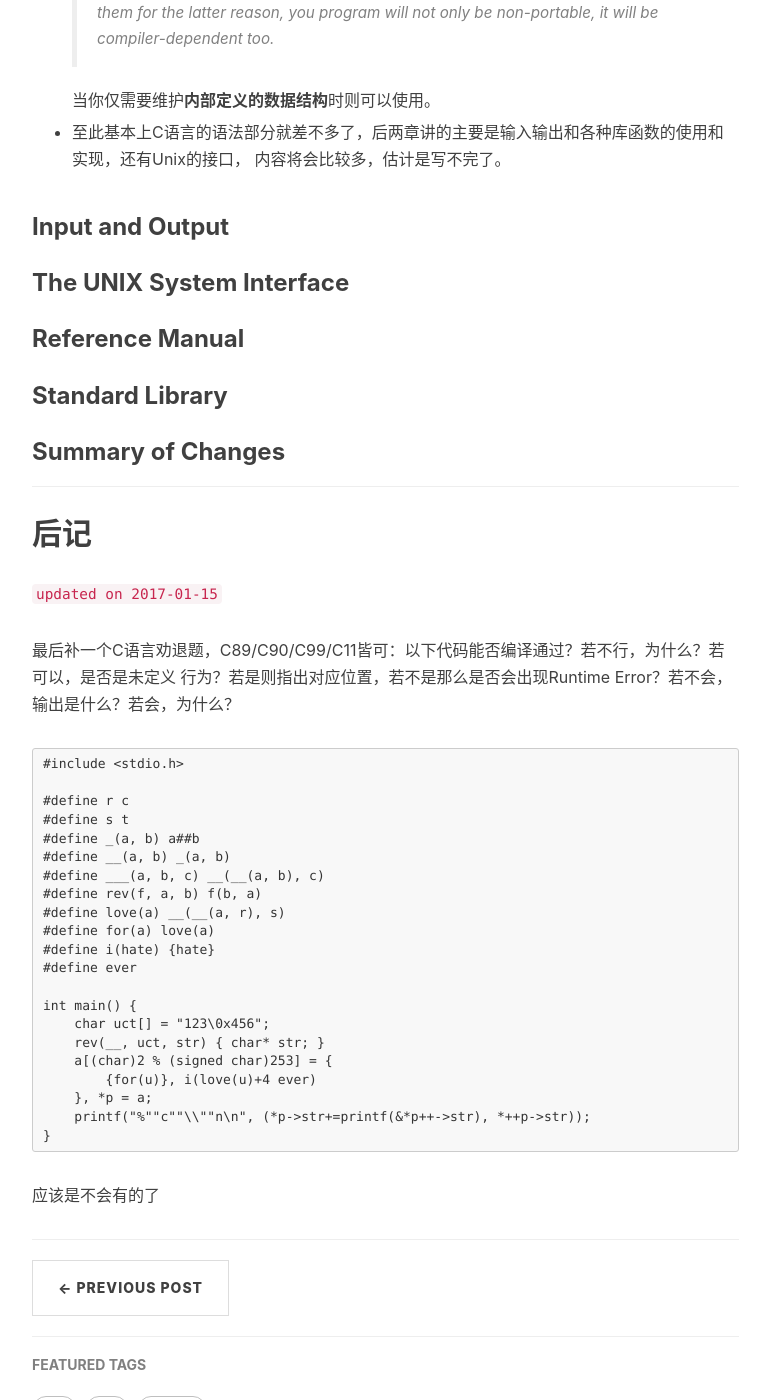
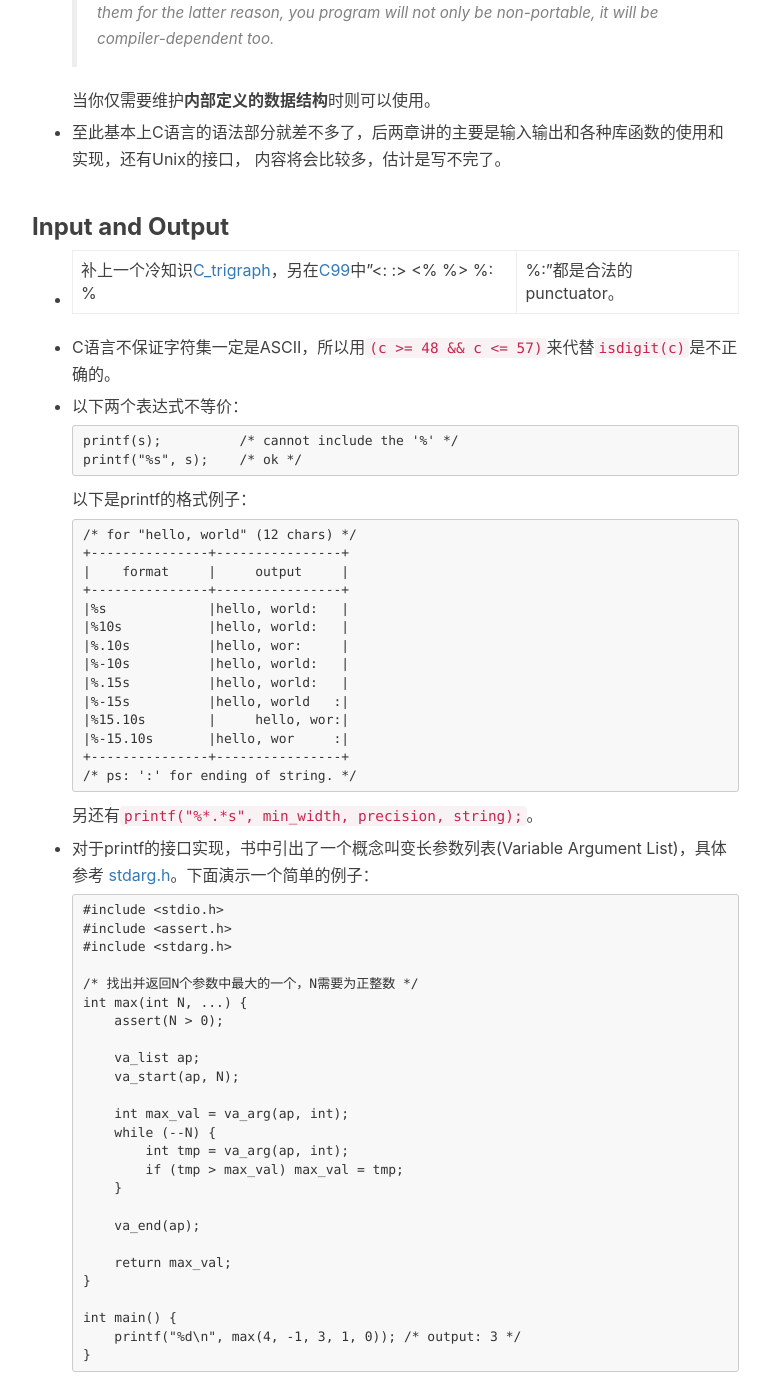
Before and after one commit to owtotwo/owtotwo.github.io, a Jekyll site: the page built from _posts/2017-01-03-the-c-programming-language-book-review.markdown, in a window 1280 px wide and 1400 px high, scrolled down 19063 px. Shown: the whole window, without its empty margins (233-1003 px from the left). Built offline with Jekyll 4.4.1, drawn with Linux system fonts in a browser that asks for light colours; nearby versions of some CDN libraries; comment, search, counter and statistics services are not loaded; some of the changed text lies outside the part shown.

Commit message:
SICP挖坑！

````diff
--- a/_posts/2017-01-03-the-c-programming-language-book-review.markdown
+++ b/_posts/2017-01-03-the-c-programming-language-book-review.markdown
@@ -846,6 +847,69 @@ tags:
 
 ### Input and Output
 
+*   补上一个冷知识[C_trigraph][21]，另在[C99][4]中"<: :> <% %> %: %|%:"都是合法的punctuator。
+
+*   C语言不保证字符集一定是ASCII，所以用`(c >= 48 && c <= 57)`来代替`isdigit(c)`是不正确的。
+
+*   以下两个表达式不等价：
+
+    ``` C
+    printf(s);          /* cannot include the '%' */
+    printf("%s", s);    /* ok */
+    ```
+
+    以下是printf的格式例子：
+
+    ``` C
+    /* for "hello, world" (12 chars) */
+    +---------------+----------------+
+    |    format     |     output     |
+    +---------------+----------------+
+    |%s             |hello, world:   |
+    |%10s           |hello, world:   |
+    |%.10s          |hello, wor:     |
+    |%-10s          |hello, world:   |
+    |%.15s          |hello, world:   |
+    |%-15s          |hello, world   :|
+    |%15.10s        |     hello, wor:|
+    |%-15.10s       |hello, wor     :|
+    +---------------+----------------+
+    /* ps: ':' for ending of string. */
+    ```
+
+    另还有`printf("%*.*s", min_width, precision, string);`。
+
+*   对于printf的接口实现，书中引出了一个概念叫变长参数列表(Variable Argument List)，具体参考
+    [stdarg.h][22]。下面演示一个简单的例子：
+
+    ``` C
+    #include <stdio.h>
+    #include <assert.h>
+    #include <stdarg.h>
+
+    /* 找出并返回N个参数中最大的一个，N需要为正整数 */
+    int max(int N, ...) {
+        assert(N > 0);
+
+        va_list ap;
+        va_start(ap, N);
+
+        int max_val = va_arg(ap, int);
+        while (--N) {
+            int tmp = va_arg(ap, int);
+            if (tmp > max_val) max_val = tmp;
+        }
+
+        va_end(ap);
+
+        return max_val;
+    }
+
+    int main() {
+        printf("%d\n", max(4, -1, 3, 1, 0)); /* output: 3 */
+    }
+    ```
+
 ### The UNIX System Interface
 
 ### Reference Manual
````
Also changed, not shown: other parts of _posts/2017-01-03-the-c-programming-language-book-review.markdown (+4 -0 lines), _posts/2017-01-17-SICP-learning-record.markdown (added, +53 -0 lines).
